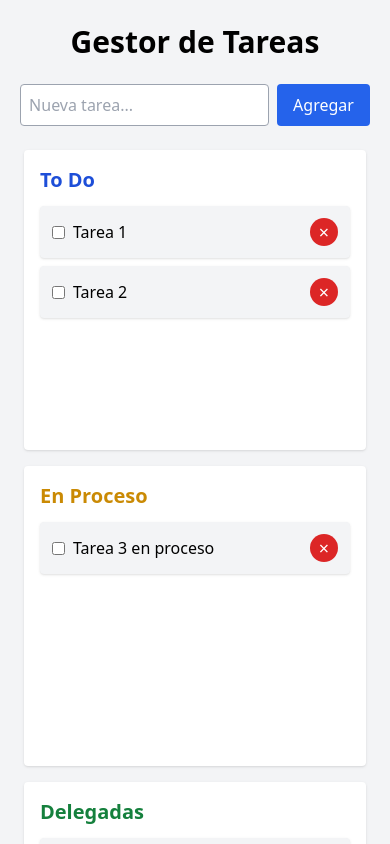
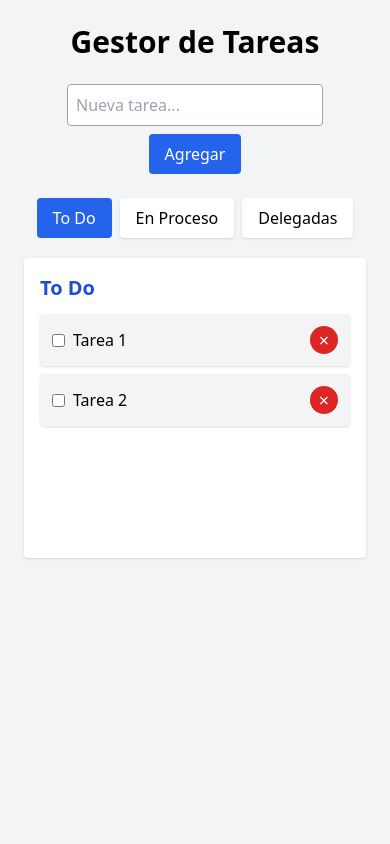
Before and after one commit to Nestum447/Task-menu, a React (Vite) app: page / in a window 390 px wide. Shown: the top 844 px of the page. Built offline with nearby package versions, Linux system fonts and the light colour scheme.

Commit message:
Update App.jsx

```diff
--- a/src/App.jsx
+++ b/src/App.jsx
@@ -132,7 +132,7 @@ export default function App() {
       <h1 className="text-3xl font-bold text-center mb-6">Gestor de Tareas</h1>
 
       {/* INPUT NUEVA TAREA */}
-      <div className="flex justify-center mb-6 gap-2">
+      <div className="flex justify-center mb-6 gap-2 flex-wrap">
         <input
           type="text"
           className="border border-gray-400 rounded p-2 w-64"
@@ -157,11 +157,47 @@ export default function App() {
         </button>
       </div>
 
+      {/* TABS (MOVIL) */}
+      <div className="flex justify-center gap-2 mb-5 md:hidden">
+        {["todo", "proceso", "delegadas"].map((tab) => (
+          <button
+            key={tab}
+            className={`px-4 py-2 rounded ${
+              activeTab === tab ? "bg-blue-600 text-white" : "bg-white shadow"
+            }`}
+            onClick={() => setActiveTab(tab)}
+          >
+            {tab === "todo"
+              ? "To Do"
+              : tab === "proceso"
+              ? "En Proceso"
+              : "Delegadas"}
+          </button>
+        ))}
+      </div>
+
       {/* COLUMNAS */}
       <div className="flex gap-4 flex-wrap">
-        {renderColumn("todo", "To Do", "text-blue-700")}
-        {renderColumn("proceso", "En Proceso", "text-yellow-600")}
-        {renderColumn("delegadas", "Delegadas", "text-green-700")}
+        {/* Desktop: mostrar todas */}
+        <div className="hidden md:flex w-full gap-4">
+          {renderColumn("todo", "To Do", "text-blue-700")}
+          {renderColumn("proceso", "En Proceso", "text-yellow-600")}
+          {renderColumn("delegadas", "Delegadas", "text-green-700")}
+        </div>
+
+        {/* Móvil: solo la columna activa */}
+        <div className="md:hidden w-full">{renderColumn(activeTab,
+          activeTab === "todo"
+            ? "To Do"
+            : activeTab === "proceso"
+            ? "En Proceso"
+            : "Delegadas",
+          activeTab === "todo"
+            ? "text-blue-700"
+            : activeTab === "proceso"
+            ? "text-yellow-600"
+            : "text-green-700"
+        )}</div>
       </div>
     </div>
   );
```
